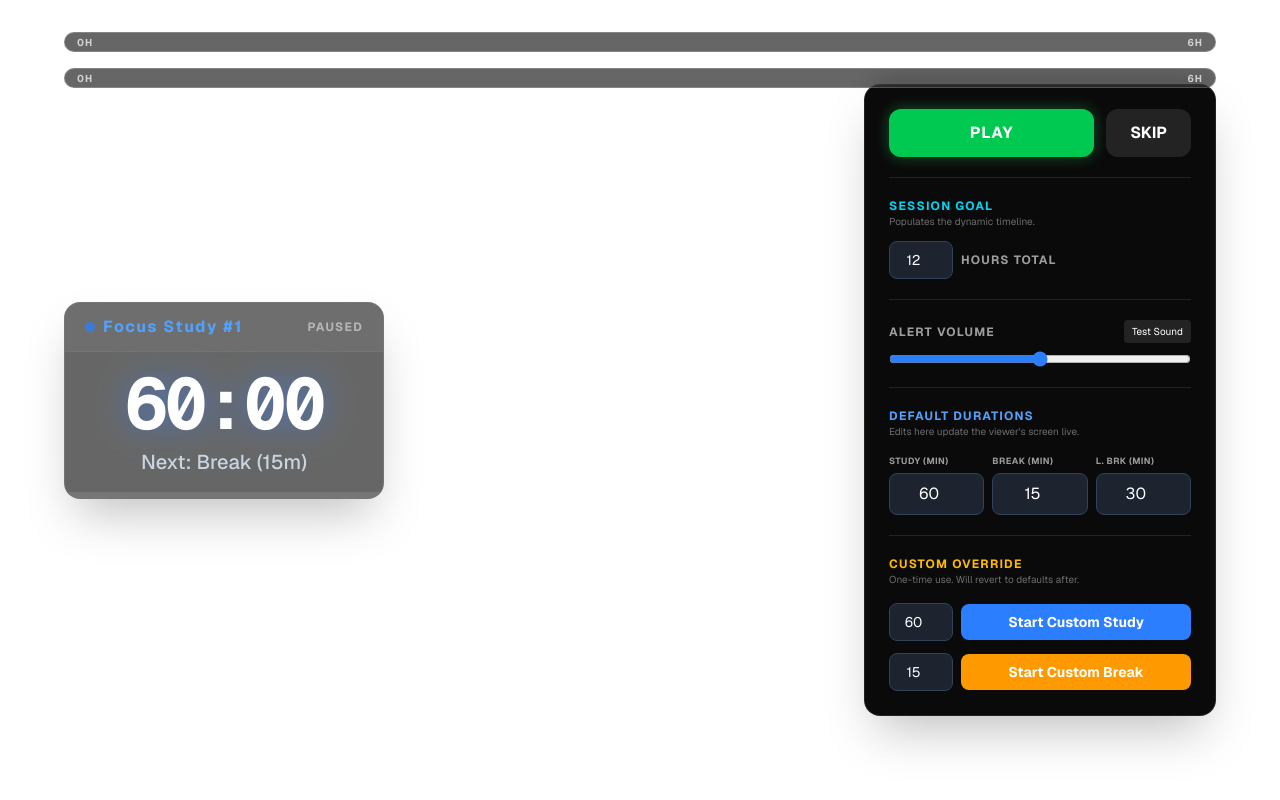
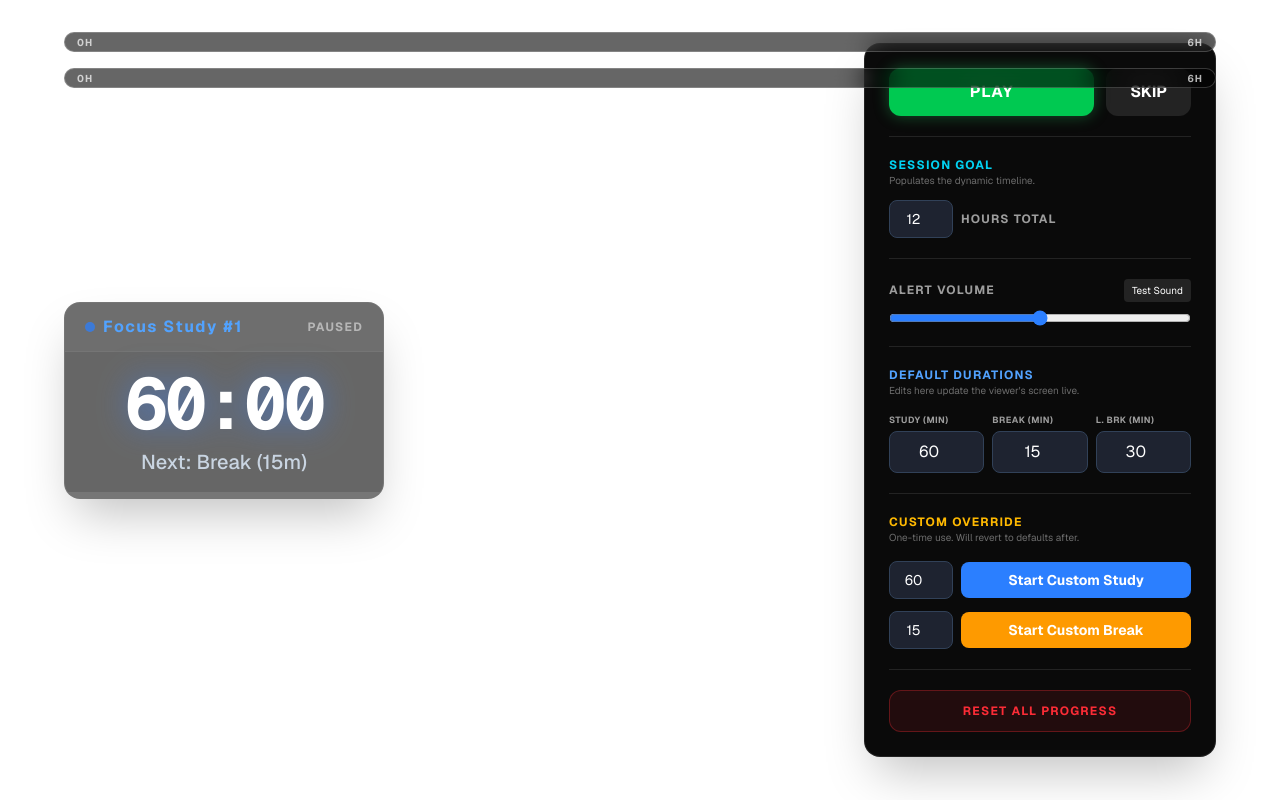
Before and after one commit to myselfprince/POMODORO_APP, a Next.js app: page /obs in a window 1280 px wide. Built offline with nearby package versions, Linux system fonts and the light colour scheme.

Commit message:
Added reset progress

```diff
--- a/app/obs/page.js
+++ b/app/obs/page.js
@@ -333,6 +333,38 @@ export default function ObsOverlay() {
     }
   };
 
+  const resetAllData = () => {
+    const confirmReset = window.confirm("Are you sure you want to completely reset all progress and start over?");
+    if (!confirmReset) return;
+
+    const resetDuration = parseInt(defaultStudyStr) || 60;
+    setIsRunning(false);
+    setPhase("study");
+    setCurrentDuration(resetDuration);
+
+    const resetSeconds = resetDuration * 60;
+    setTimeLeft(resetSeconds);
+    pauseTimeLeftRef.current = resetSeconds;
+
+    setAccumulatedTotalSeconds(0);
+    setSessionsCompleted(0);
+    setProgress(0);
+
+    if (requestRef.current) {
+      cancelAnimationFrame(requestRef.current);
+    }
+
+    saveState({
+      isRunning: false,
+      phase: "study",
+      currentDuration: resetDuration,
+      pauseTimeLeft: resetSeconds,
+      targetTime: null,
+      accumulatedTotalSeconds: 0,
+      sessionsCompleted: 0
+    });
+  };
+
   const formatTime = (seconds) => {
     const m = Math.floor(seconds / 60);
     const s = seconds % 60;
@@ -516,6 +548,17 @@ export default function ObsOverlay() {
             </button>
           </div>
         </div>
+
+        <div className="w-full h-[1px] bg-white/10" />
+
+        {/* RESET DATA BUTTON */}
+        <button
+          onClick={resetAllData}
+          className="w-full py-3 bg-red-500/10 hover:bg-red-500/20 text-red-500 border border-red-500/30 font-bold rounded-xl transition tracking-widest text-xs uppercase"
+        >
+          Reset All Progress
+        </button>
+
       </div>
     </div>
   );
```
